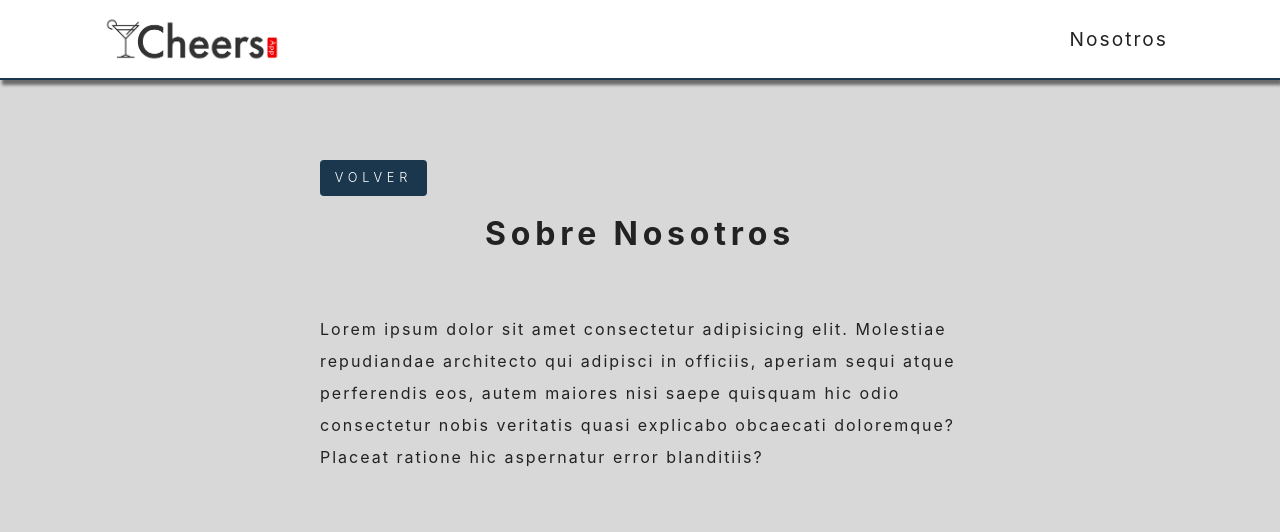
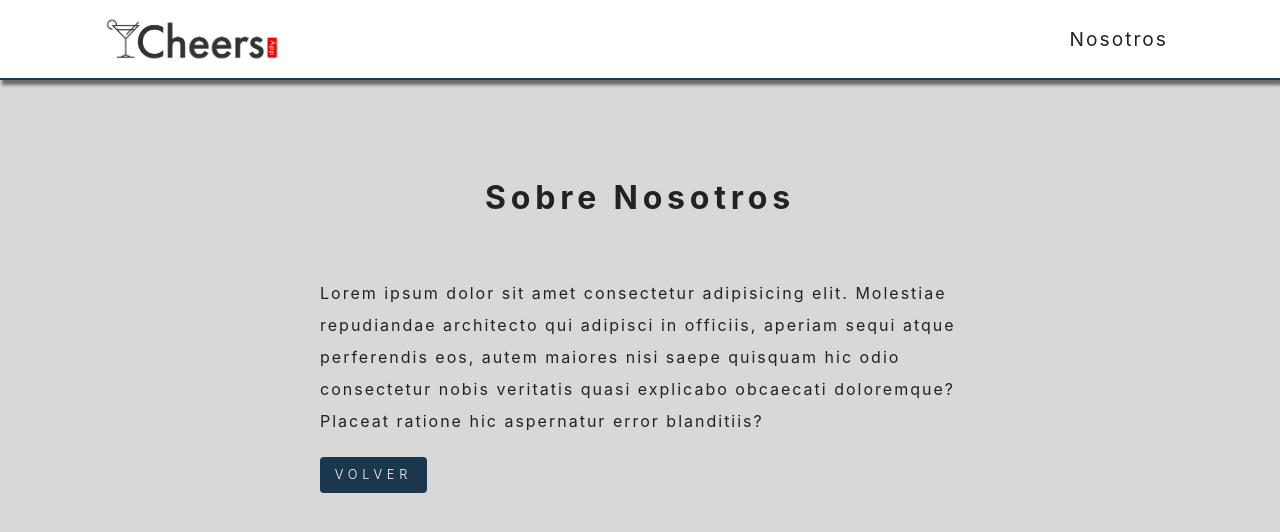
Before and after one commit to hernanguaragna/-buscador-cocteles, a React (Create React App) app: page /about in a window 1280 px wide. Shown: the top 532 px of the page. Built offline with nearby package versions, Linux system fonts and the light colour scheme; no server answers.

Commit message:
cambio de posicion de btn volver en single y about

```diff
--- a/src/pages/About.js
+++ b/src/pages/About.js
@@ -4,9 +4,7 @@ import { Link } from 'react-router-dom'
 export default function About() {
   return (
     <section className="section about-section">
-        <Link to='/' className='btn btn-primary'>
-          volver
-        </Link>
+
       <h1 className="section-title">Sobre Nosotros</h1>
       <p>
         Lorem ipsum dolor sit amet consectetur adipisicing elit. Molestiae
@@ -15,6 +13,9 @@ export default function About() {
         nobis veritatis quasi explicabo obcaecati doloremque? Placeat ratione
         hic aspernatur error blanditiis?
       </p>
+      <Link to='/' className='btn btn-primary'>
+          volver
+        </Link>
     </section>
   );
 }
--- a/src/pages/SingleCocktail.js
+++ b/src/pages/SingleCocktail.js
@@ -73,9 +73,7 @@ export default function SingleCocktail() {
     } = cocktail
     return (
       <section className='section cocktail-section'>
-        <Link to='/' className='btn btn-primary'>
-          volver
-        </Link>
+
         <h2 className='section-title'>{name}</h2>
         <div className='drink'>
           <img src={image} alt={name}></img>
@@ -103,6 +101,9 @@ export default function SingleCocktail() {
             </p>
           </div>
         </div>
+        <Link to='/' className='btn btn-primary'>
+          volver
+        </Link>
       </section>
     )
   }
```
